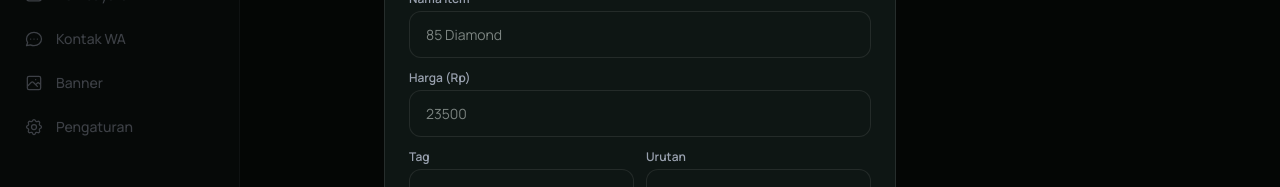
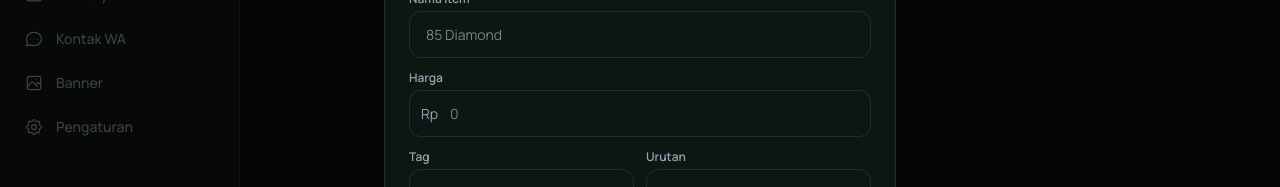
Before and after one commit to ersetdigital-sudo/gamevion, a Next.js app: page /admin/products in a window 1280 px wide. Both pictures are taken after a click on the button "+ Tambah". Shown: the part 325-512 px from the top of the page. Built offline with nearby package versions, Linux system fonts and the light colour scheme; no server answers; the database is empty.

Commit message:
fix: rupiah format on admin products price input + TERLARIS tag

```diff
--- a/src/app/admin/products/page.tsx
+++ b/src/app/admin/products/page.tsx
@@ -85,6 +85,11 @@ export default function ProductsPage() {
     setProducts(products.map((p) => (p.id === id ? { ...p, is_active: !current } : p)));
   }
 
+  const formatRupiah = (num: number | undefined) => {
+    if (!num) return "";
+    return num.toLocaleString("id-ID");
+  };
+
   function startEdit(prod: Product) {
     setForm(prod);
     setEditingId(prod.id);
@@ -148,15 +153,28 @@ export default function ProductsPage() {
                 <input value={form.name || ""} onChange={(e) => setForm({ ...form, name: e.target.value })} className="fld" placeholder="85 Diamond" />
               </div>
               <div>
-                <label className="mb-1 block text-xs font-semibold text-gray-400">Harga (Rp)</label>
-                <input type="number" value={form.price || ""} onChange={(e) => setForm({ ...form, price: parseInt(e.target.value) })} className="fld" placeholder="23500" />
+                <label className="mb-1 block text-xs font-semibold text-gray-400">Harga</label>
+                <div className="relative">
+                  <span className="pointer-events-none absolute left-3 top-1/2 -translate-y-1/2 text-sm text-gray-400">Rp</span>
+                  <input
+                    type="text"
+                    inputMode="numeric"
+                    value={formatRupiah(form.price)}
+                    onChange={(e) => {
+                      const raw = e.target.value.replace(/\D/g, "");
+                      setForm({ ...form, price: raw ? parseInt(raw) : 0 });
+                    }}
+                    className="fld !pl-10"
+                    placeholder="0"
+                  />
+                </div>
               </div>
               <div className="grid grid-cols-2 gap-3">
                 <div>
                   <label className="mb-1 block text-xs font-semibold text-gray-400">Tag</label>
                   <select value={form.tag || ""} onChange={(e) => setForm({ ...form, tag: e.target.value })} className="fld">
                     <option value="">-</option>
-                    <option value="LARIS">LARIS</option>
+                    <option value="TERLARIS">TERLARIS</option>
                     <option value="HEMAT">HEMAT</option>
                     <option value="POPULER">POPULER</option>
                   </select>
```
